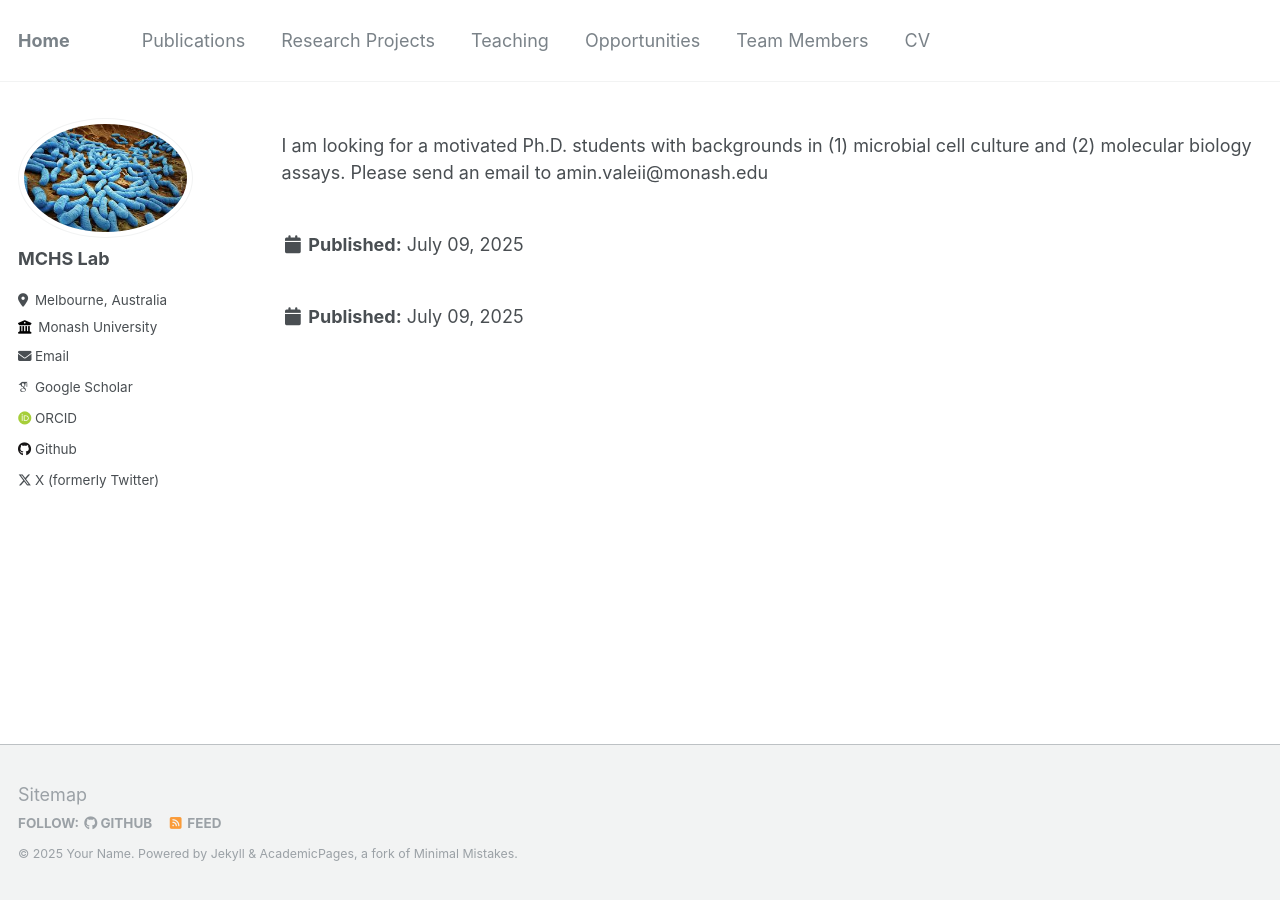
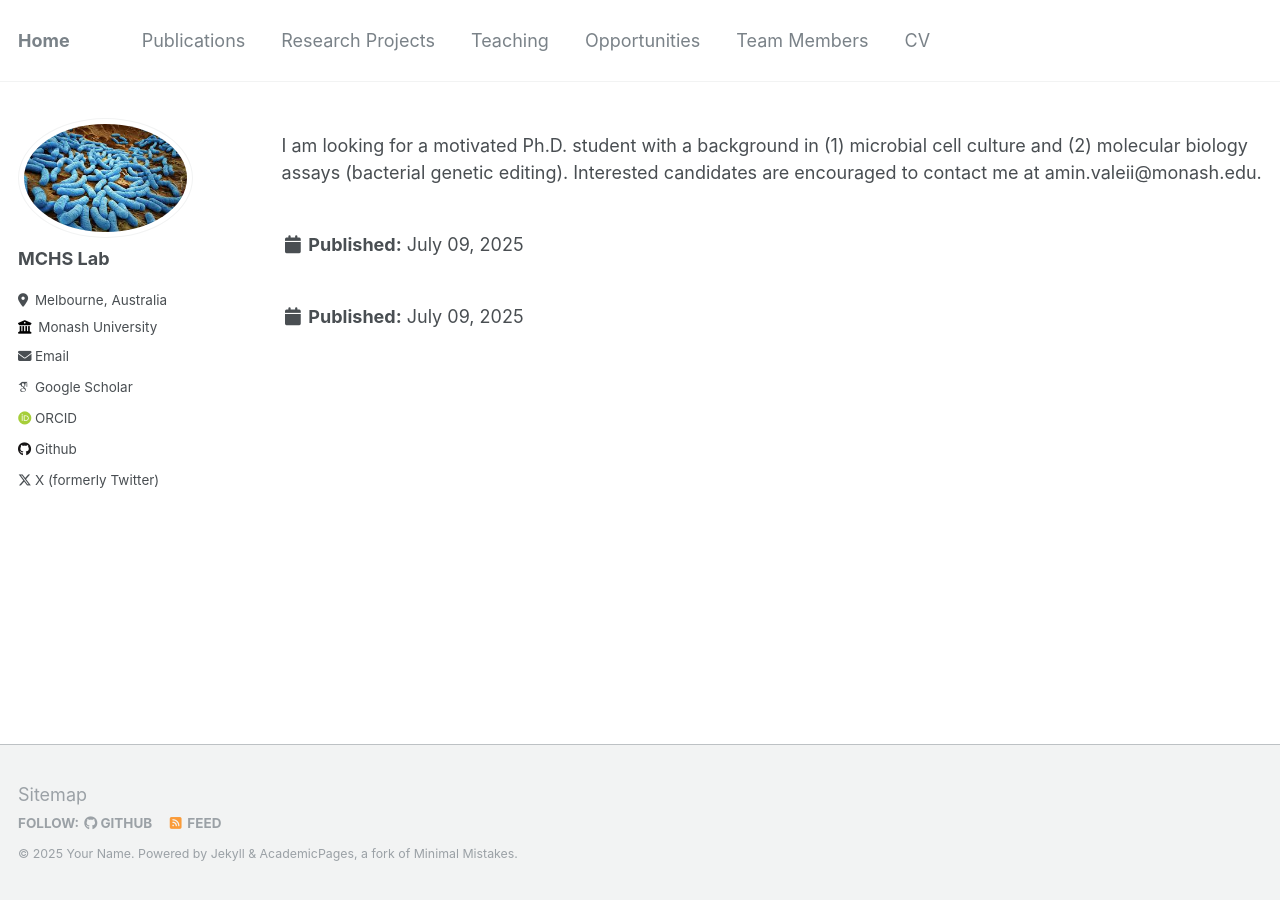
Before and after one commit to AminValiei/valieilab, a Jekyll site: the page built from _pages/portfolio.html, in a window 1280 px wide. Built offline with Jekyll 4.4.1, drawn with Linux system fonts in a browser that asks for light colours; some web fonts are replaced.

Commit message:
Update portfolio.html

```diff
--- a/_pages/portfolio.html
+++ b/_pages/portfolio.html
@@ -6,8 +6,7 @@ author_profile: true
 ---
 
 {% include base_path %}
-I am looking for a motivated Ph.D. students with backgrounds in (1) microbial cell culture and (2) molecular biology assays. Please send an email to amin.valeii@monash.edu
-
+I am looking for a motivated Ph.D. student with a background in (1) microbial cell culture and (2) molecular biology assays (bacterial genetic editing). Interested candidates are encouraged to contact me at amin.valeii@monash.edu.
 {% for post in site.portfolio %}
   {% include archive-single.html %}
 {% endfor %}
```
